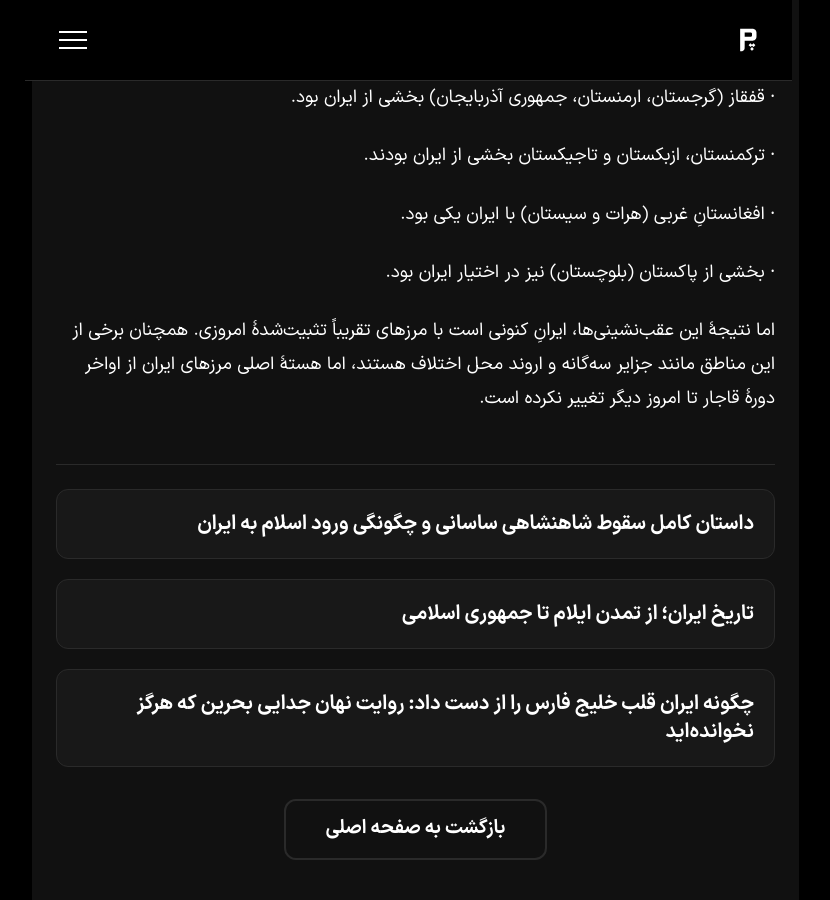
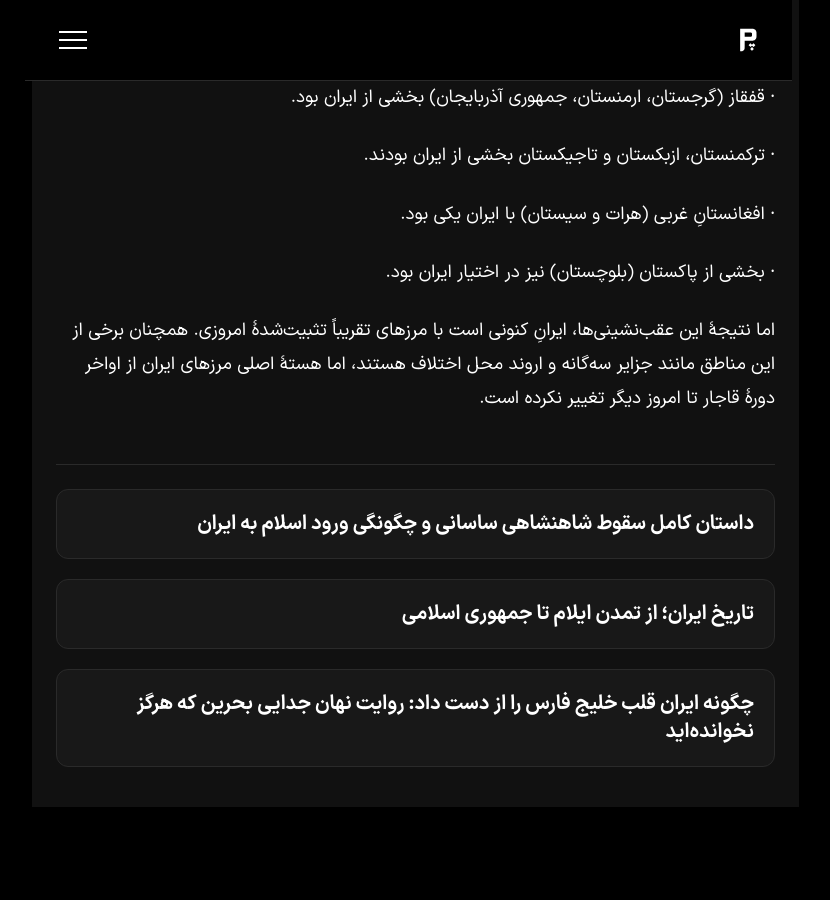
Before and after one commit to darkblog/darkblog.github.io, a Jekyll site: the page built from _posts/2026-8-30-205.md, in a window 1280 px wide and 900 px high, scrolled down 4369 px. Shown: the whole window, without its empty margins (217-1047 px from the left). Built offline with Jekyll 4.4.1, drawn with Linux system fonts in a browser that asks for light colours; after the commit the page ends 5176 px from its top, so only the background shows below that.

Commit message:
Update default.html

```diff
--- a/_layouts/default.html
+++ b/_layouts/default.html
@@ -300,10 +300,6 @@ html:has(#menu-toggle:checked), html.nav-open { overflow: hidden; }
       </script>
     </section>
     {%- endif -%}
-
-    <div class="load-more-wrap">
-      <a href="https://www.pasgah.org/" class="load-more-btn">بازگشت به صفحه اصلی</a>
-    </div>
   </main>
 </div>
 <script type="application/json" id="postsData">
```
